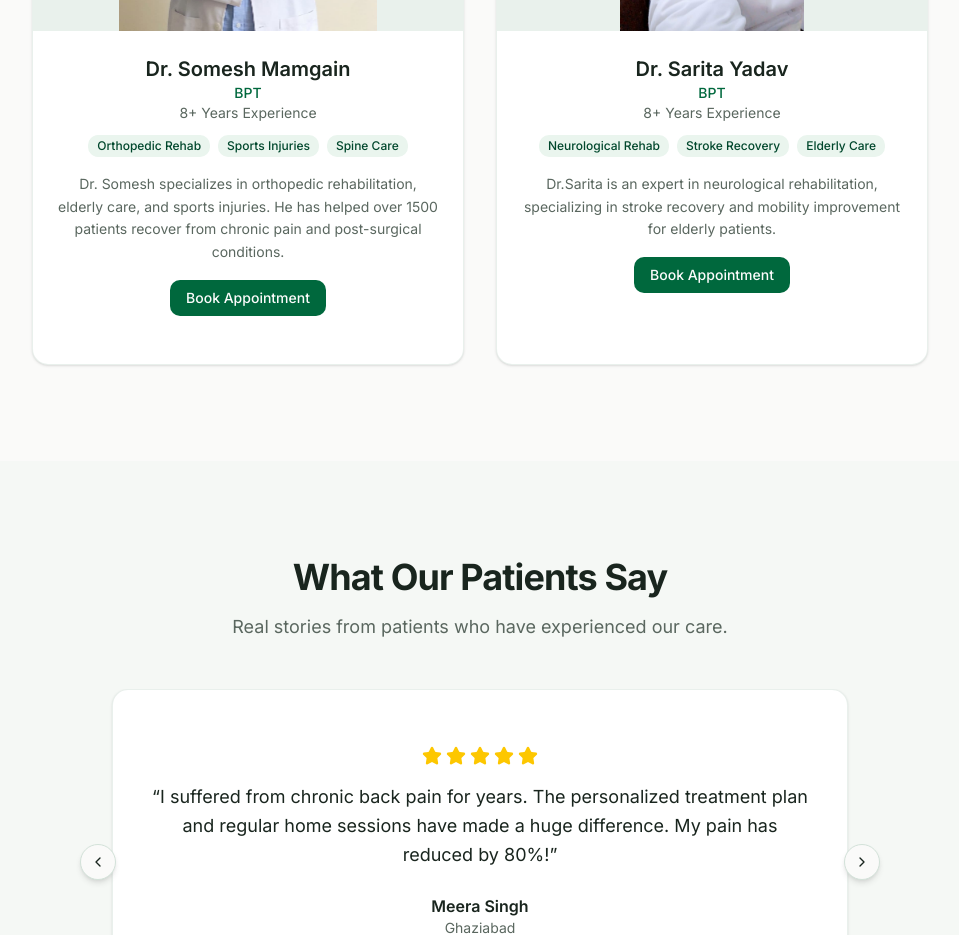
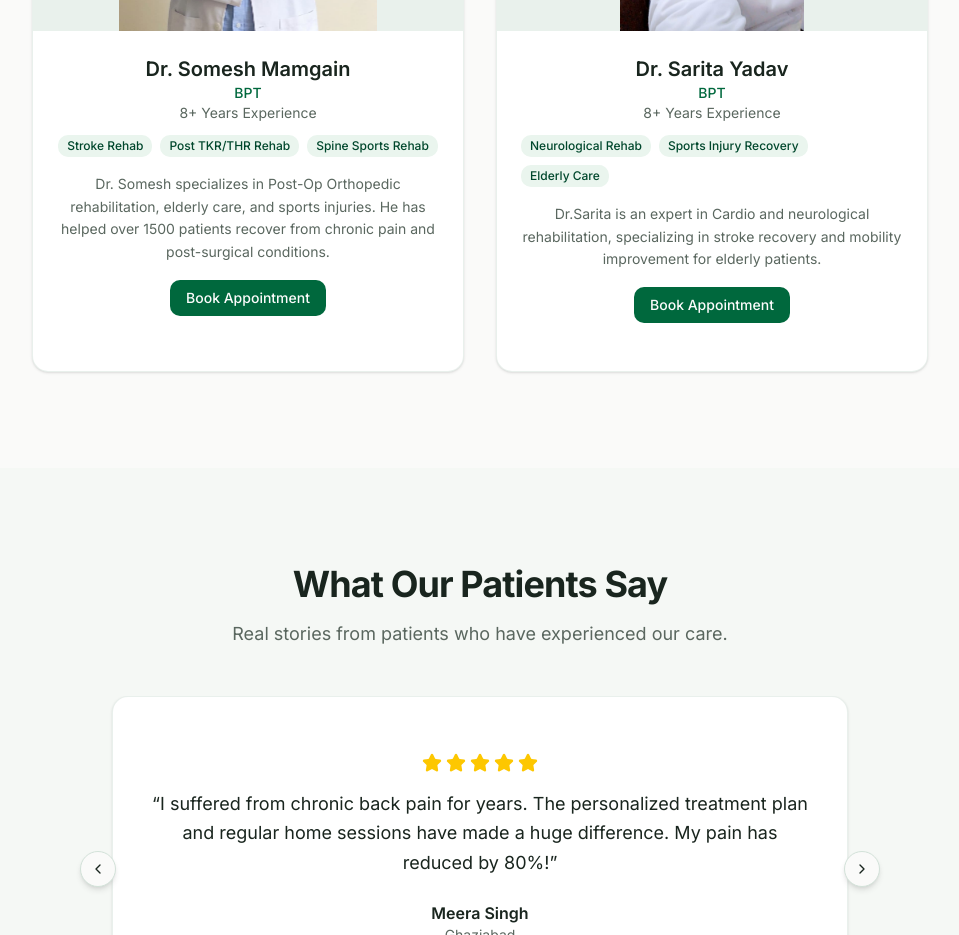
Before and after one commit to Yogesh261192/somesh-website, a Next.js app: page / in a window 1280 px wide. Shown: the part 3120-4055 px from the top of the page, without its empty margins (160-1119 px from the left). Built offline with nearby package versions, Linux system fonts and the light colour scheme.

Commit message:
Update doctors.tsx

```diff
--- a/components/sections/doctors.tsx
+++ b/components/sections/doctors.tsx
@@ -7,16 +7,16 @@ const doctors = [
     name: "Dr. Somesh Mamgain",
     qualification: "BPT",
     experience: "8+ Years",
-    specializations: ["Orthopedic Rehab", "Sports Injuries", "Spine Care"],
-    bio: "Dr. Somesh specializes in orthopedic rehabilitation, elderly care, and sports injuries. He has helped over 1500 patients recover from chronic pain and post-surgical conditions.",
+    specializations: ["Stroke Rehab", "Post TKR/THR Rehab", "Spine Sports Rehab"],
+    bio: "Dr. Somesh specializes in Post-Op Orthopedic rehabilitation, elderly care, and sports injuries. He has helped over 1500 patients recover from chronic pain and post-surgical conditions.",
     image: "/assets/services/Somesh1.jpeg",
   },
   {
     name: "Dr. Sarita Yadav",
     qualification: "BPT",
     experience: "8+ Years",
-    specializations: ["Neurological Rehab", "Stroke Recovery", "Elderly Care"],
-    bio: "Dr.Sarita is an expert in neurological rehabilitation, specializing in stroke recovery and mobility improvement for elderly patients.",
+    specializations: ["Neurological Rehab", "Sports Injury Recovery", "Elderly Care"],
+    bio: "Dr.Sarita is an expert in Cardio and neurological rehabilitation, specializing in stroke recovery and mobility improvement for elderly patients.",
     image: "/assets/services/Sarita.jpeg",
   }
 ]
```
